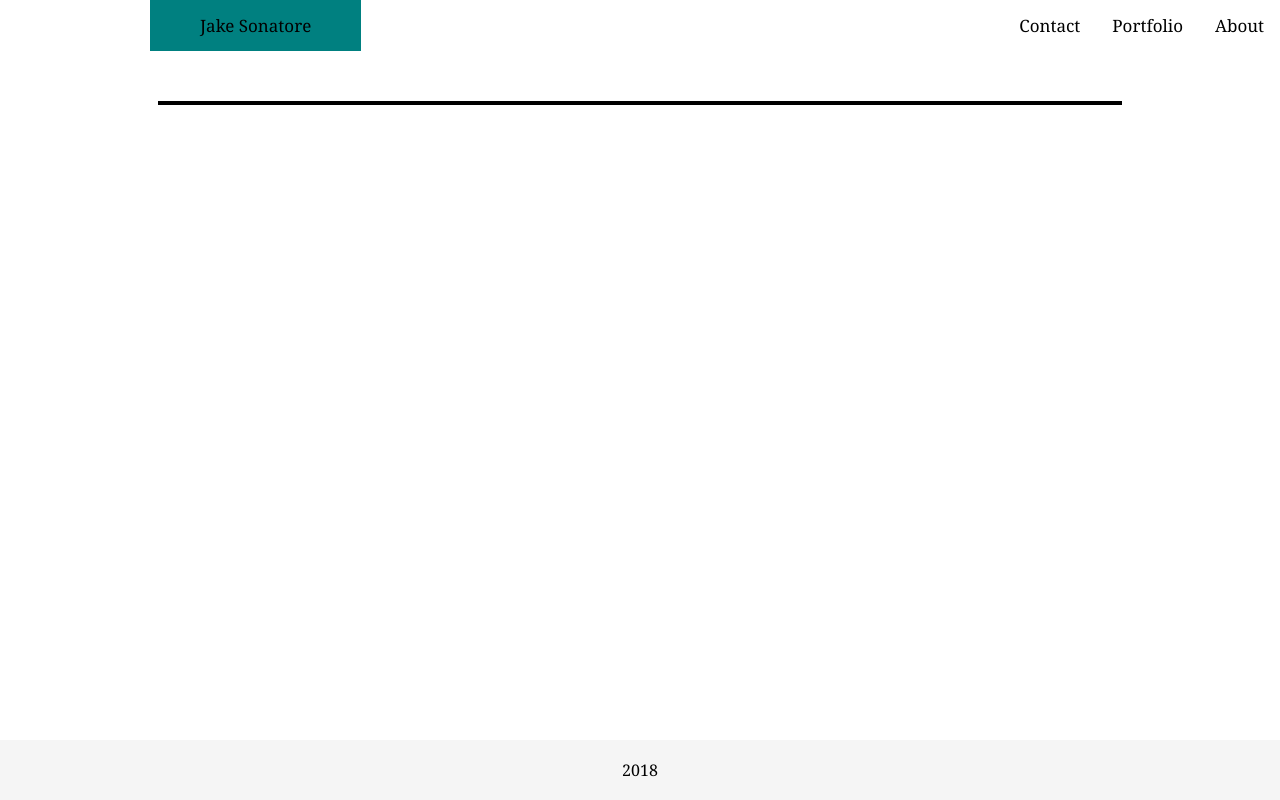
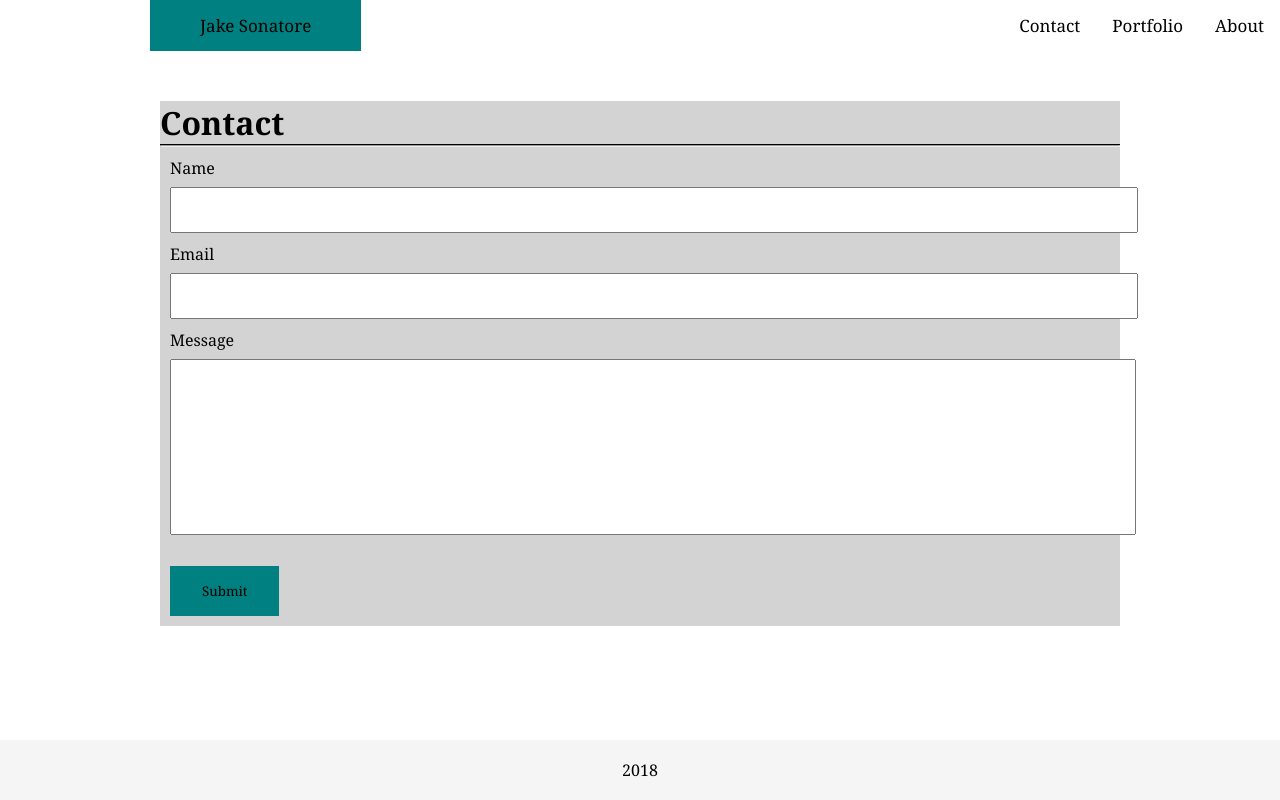
Before and after one commit to TwentyVT/Basic-Porfolio, a plain HTML site: page contact.html in a window 1280 px wide. Drawn offline with Linux system fonts and the light colour scheme.

Commit message:
Contact us done + styled

```diff
--- a/assets/css/style.css
+++ b/assets/css/style.css
@@ -67,15 +67,13 @@
   flex-direction: row;
   flex-wrap: wrap;
   align-items: center;
-  border-style: solid;
-  border-color: black;
   border-width: 2px 2px 2px 2px;
 }
 
 .picture {
   width: 25%;
   height: auto;
-  padding:0px 10px;
+  padding:0px 10px 10px;
   float: left;
   }
 
@@ -107,3 +105,33 @@ h1 {
   width: 100%;
   padding: 35px; */
 }
+
+input[type=text] {
+  width: 300%;
+  padding: 12px 20px;
+  margin: 8px 0 0 10px;
+}
+
+textarea {
+  height: 150px;
+  width: 300%;
+  padding: 12px 20px;
+  margin: 8px 0 0 10px;
+  resize: none;
+}
+
+label {
+  float: left;
+  margin: 10px 0 0 10px;
+}
+
+input[type=button], input[type=submit], input[type=reset] {
+  background-color:teal;
+  float: left;
+  border: none;
+  color: black;
+  padding: 16px 32px;
+  text-decoration: none;
+  margin: 4px 2px 10px 10px;
+  cursor: pointer;
+}
--- a/contact.html
+++ b/contact.html
@@ -19,8 +19,31 @@
 </header>
 
 <body>
+    <div id="box">
+        <div>
+            <h1>Contact</h1>
+            <hr>
+        </div>
 
-    <div id="box">
+        <div id="box">
+            <form>
+                    <label>Name</label>
+                    <input type="text">
+                    <br>
+                    <label>Email</label>
+                    <input type="text">
+                    <br>
+                    <label>Message</label>
+                    <br>
+                    <textarea id="message" name="message"></textarea>
+                    <br>
+                    <br>
+                    <input type="submit" value="Submit">
+
+
+            </form>
+        </div>
+    </div>
     </div>
 
     <footer>
```
Also changed, not shown: index.html (+9 -8 lines).
